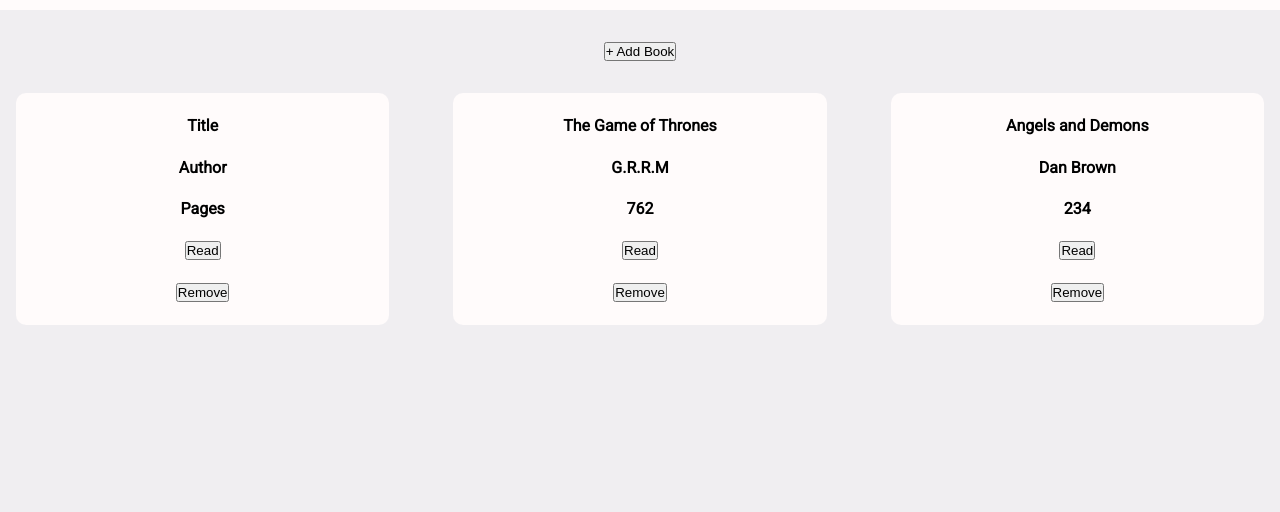
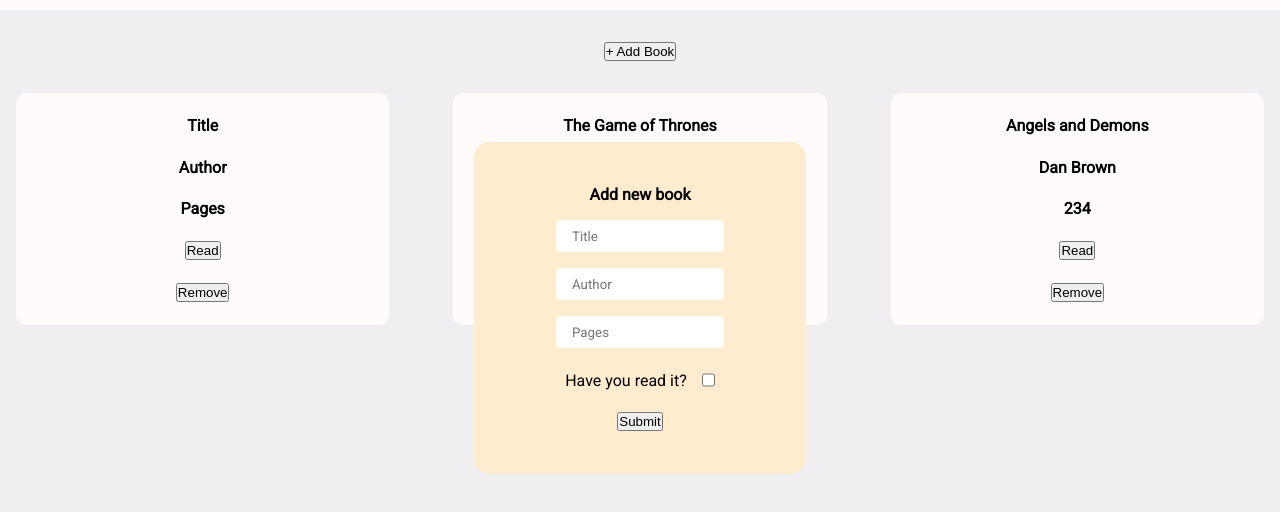
Before and after one commit to AdnanNisat/library, a website: page index.html in a window 1280 px wide. Both pictures are taken after a click on the button "+ Add Book". Shown: the part 92-604 px from the top of the page. Drawn offline with Linux system fonts and the light colour scheme.

Commit message:
Add remove button functionality

```diff
--- a/index.html
+++ b/index.html
@@ -22,9 +22,21 @@
                     <h4>Author</h4>
                     <h4>Pages</h4>
                     <button>Read</button>
-                    <button>Remove</button>
+                    <button class="removeButton">Remove</button>
                 </div>
             </div>
+        </div>
+        <div class="popup not_visible" id="popup">
+            <h4>Add new book</h4>
+            <input type="text" placeholder="Title" id="title"></input>
+            <input type="text" placeholder="Author" id="author"></input>
+            <input type="number" placeholder="Pages" id="pages"></input>
+            <label for="read" class="readCheckbox">
+                Have you read it?
+                <input type="checkbox" id="checkbox"></input>
+            </label>
+
+            <button id="popup_submit">Submit</button>
         </div>
     </div>
 </body>
--- a/script.js
+++ b/script.js
@@ -1,4 +1,6 @@
 const myLibrary = [];
+// eslint-disable-next-line prefer-const
+let removeButtonObject = document.querySelectorAll('.removeButton');
 
 function Book(title, author, pageNo, read) {
     this.title = title;
@@ -30,6 +32,7 @@
     cardDiv.appendChild(readButton);
     const removeButton = document.createElement('button');
     removeButton.appendChild(document.createTextNode('Remove'));
+    removeButton.setAttribute('class','removeButton');
     cardDiv.appendChild(removeButton);
 }
 
@@ -39,9 +42,40 @@
     });
 }
 
+function initiateRemoveButton() {
+    removeButtonObject = document.querySelectorAll('.removeButton');
+    removeButtonObject.forEach( (occurence) => {
+        occurence.addEventListener('click', () => {
+            occurence.parentNode.remove();
+        });
+    });
+}
+
+
 const gameOfThrones = new Book("The Game of Thrones", 'G.R.R.M', 762, true);
 const angelsAndDemons = new Book("Angels and Demons", 'Dan Brown', 234, false);
 
 addBookToLibrary(gameOfThrones);
 addBookToLibrary(angelsAndDemons);
 displayBook();
+
+const addBookButton = document.getElementById('add_book');
+const popUpSubmit = document.getElementById('popup_submit');
+const popUp = document.getElementById('popup');
+
+popUpSubmit.addEventListener('click', () => {
+
+    const title = document.getElementById('title').value;
+    const author = document.getElementById('author').value;
+    const pageNo = document.getElementById('pages').value;
+    const readBox = document.getElementById('checkbox').checked;
+
+    popUp.classList.add('not_visible');
+    const book = new Book(title, author, pageNo, readBox);
+    display(book);
+    initiateRemoveButton();
+})
+
+addBookButton.addEventListener('click', () => {
+    popUp.classList.remove('not_visible');
+})
--- a/style.css
+++ b/style.css
@@ -61,3 +61,46 @@
     justify-content: space-evenly;
     gap: 1rem;
 }
+
+.popup {
+    background-color: blanchedalmond;
+    padding: 1rem;
+    border-radius: 16px;
+
+    position: absolute;
+    left: 0;
+    right: 0;
+    top: 0;
+    bottom: 0;
+    margin: auto;
+    max-width: 300px;
+    max-height: 300px;
+
+    display: flex;
+    flex-direction: column;
+    align-items: center;
+    justify-content: center;
+    gap: 1rem;
+}
+
+.popup input {
+    min-height: 2rem;
+    border-radius: 6px;
+    border: none;
+    font-family: 'Roboto';
+    padding-left: 1rem;
+}
+
+.readCheckbox {
+    display: flex;
+    align-items: center;
+    font-size: small;
+    gap: 15px;
+    justify-content: space-between;
+
+    font-size: 1rem;
+}
+
+.not_visible {
+    visibility: hidden;
+}
```
Also changed, not shown: 1 other file.
